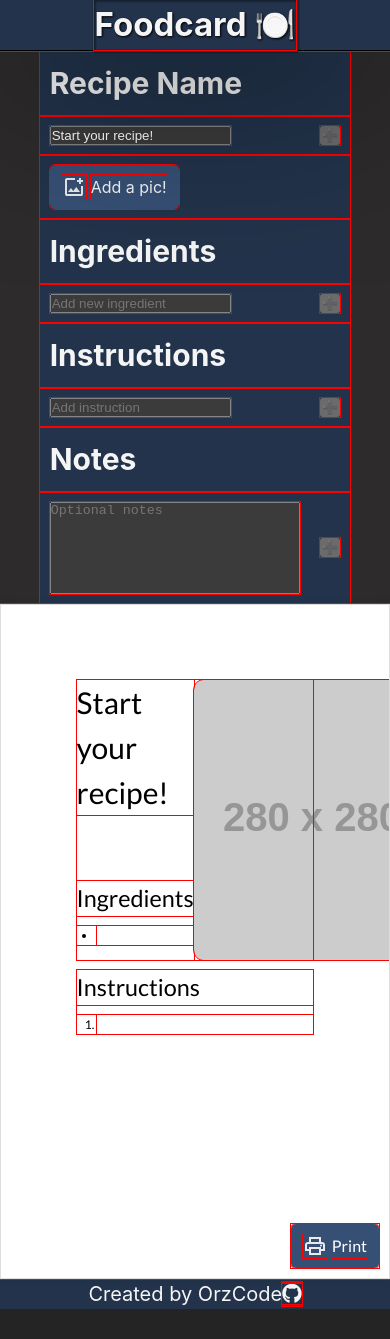
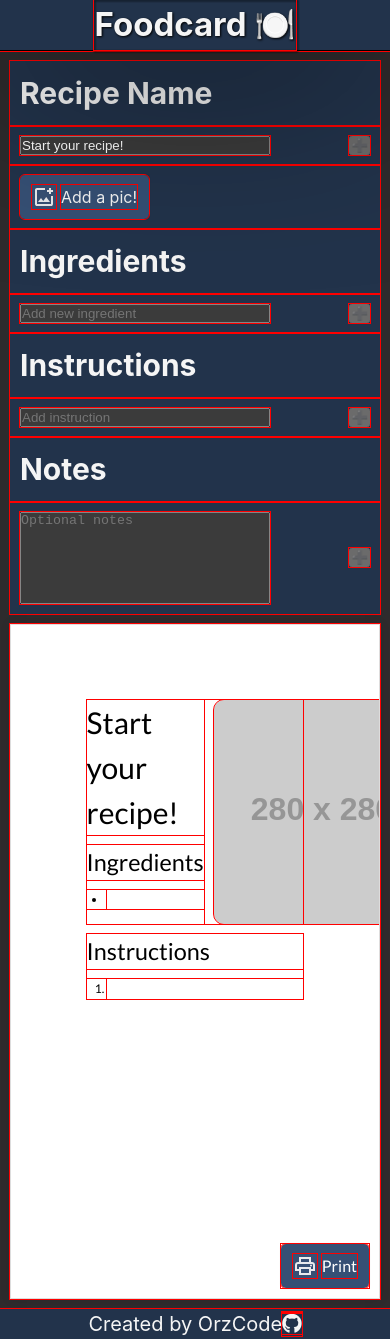
Before and after one commit to orzcode/foodcard, a React (Vite) app: page / in a window 390 px wide. Before the commit the page ends 1309 px from the top, so only its background shows below. Built offline with nearby package versions, Linux system fonts and the light colour scheme.

Commit message:
minor responsive fixes

```diff
--- a/src/styles/InputPane.css
+++ b/src/styles/InputPane.css
@@ -5,7 +5,8 @@
   }
 
   input {
-    /* min-width: 25rem; */
+    width: 25rem;
+   max-width: 80%;
   }
 
   div {
--- a/src/styles/MainMiddle.css
+++ b/src/styles/MainMiddle.css
@@ -31,10 +31,12 @@
 		tldr: above implementations are fine as long as this^ is resolved
 	*/
 
-   /* .MainMiddle{
-	flex-direction: column;
-   } */
-   /* .PreviewPane, .InputPane {
-	width: 100vw;
-   } */
+   .MainMiddle{
+	/* flex-direction: column; */
+	padding: 1rem;
+	gap: 1rem;
+   }
+   .PreviewPane, .InputPane {
+	width: 100%
+   }
 }
--- a/src/styles/PreviewPane.css
+++ b/src/styles/PreviewPane.css
@@ -1,13 +1,8 @@
 .PreviewPane {
     position: relative;
-
-
     background-color: #fff;
-
     color: black;
     font-family: 'Lato', sans-serif;
-     /*width: 794px; Approximate width of A4 in pixels at 96dpi */
-    /*min-height: 1122px;  Approximate height of A4 in pixels at 96dpi */
     min-height: 80vh;
     max-height: 90vh;
     padding: 2cm; /* Similar to a typical print margin */
@@ -28,7 +23,6 @@
     margin-bottom: 1.5rem;
 }
 
-
 .PreviewPane ul li, .PreviewPane ol li {
     line-height: 1.6;
     font-size: 1.2rem;
@@ -44,6 +38,7 @@
     display: flex;
     justify-content: space-between;
     margin-bottom: 1rem;
+    gap: 1rem;
 }
 
 .H2Ingr{
@@ -53,31 +48,27 @@
     justify-content: space-between;
 }
 
+
 img {
-    border-radius: 1rem;
     width: 100%;
     max-width: 280px;
-    height: 280px;
+    height: auto; /* Maintain aspect ratio */
+    border-radius: 1rem;
     object-fit: cover;
+    aspect-ratio: 1;
 }
 
 @media print {
     .PreviewPane {
         box-sizing: border-box;
-
         background-color: aquamarine;
-
         width: auto;
         height: auto;
-
         padding-bottom: 0;
         margin-bottom: 0;
-
         box-shadow: none;
         border: none;
         overflow: visible;
-
-
         page-break-after: avoid;
         page-break-before: avoid;
         page-break-inside: avoid;
```
